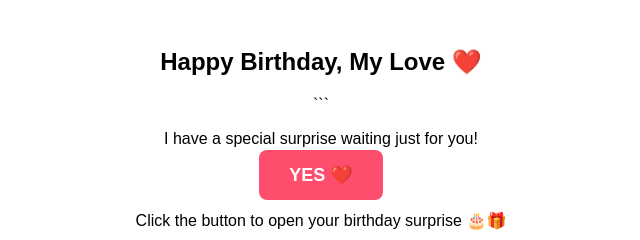
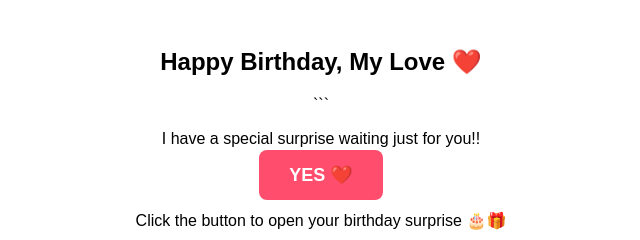
Before and after one commit to Varshavyshak1997/NewBirthday-wish, a plain HTML site: page index.html in a window 1280 px wide. Shown: the top 240 px of the page, 319-959 px from the left. Drawn offline with Linux system fonts and the light colour scheme.

Commit message:
index.html

````diff
--- a/index.html
+++ b/index.html
@@ -3,7 +3,7 @@
     <h2>Happy Birthday, My Love ❤️</h2>
 
 ```
-<p>I have a special surprise waiting just for you!</p>
+<p>I have a special surprise waiting just for you!!</p>
 
 <a href="https://varshavyshak1997.github.io/Birthday-wish1/"
    style="background:#ff4d6d;
````
